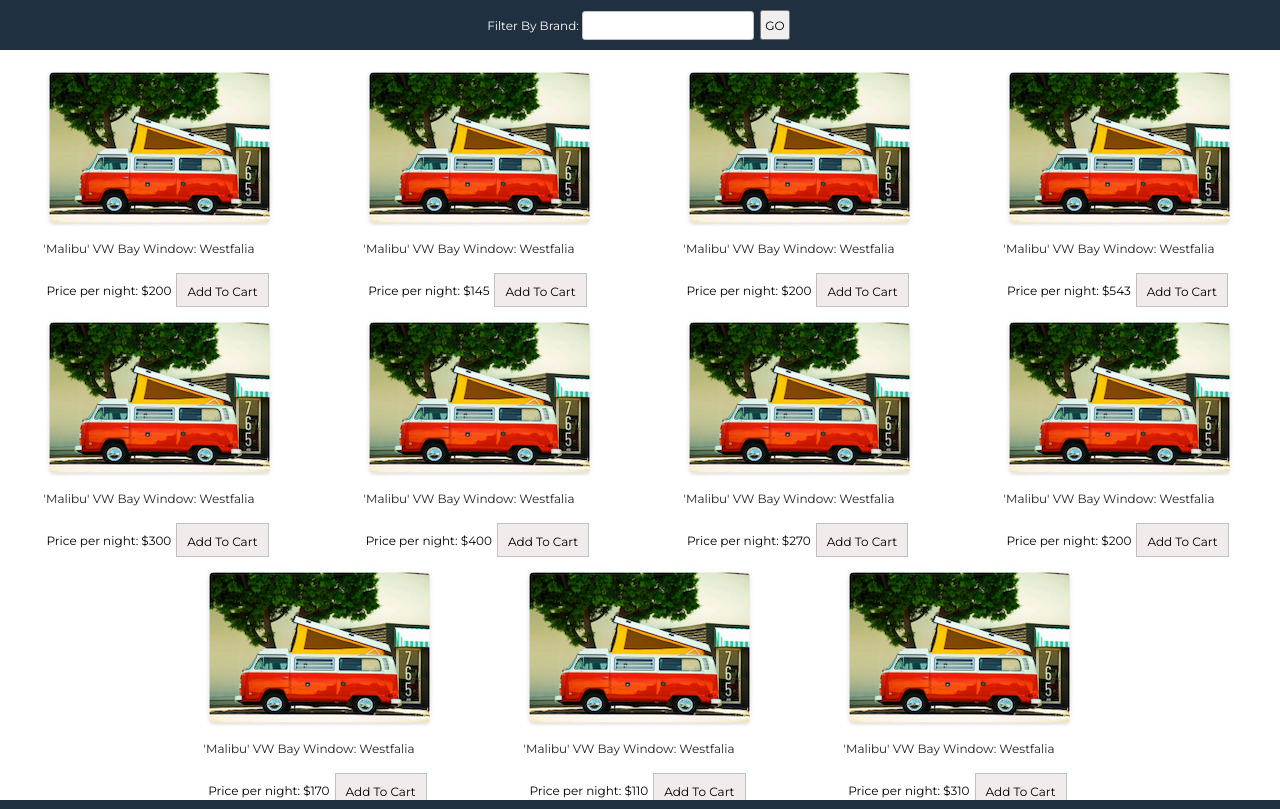
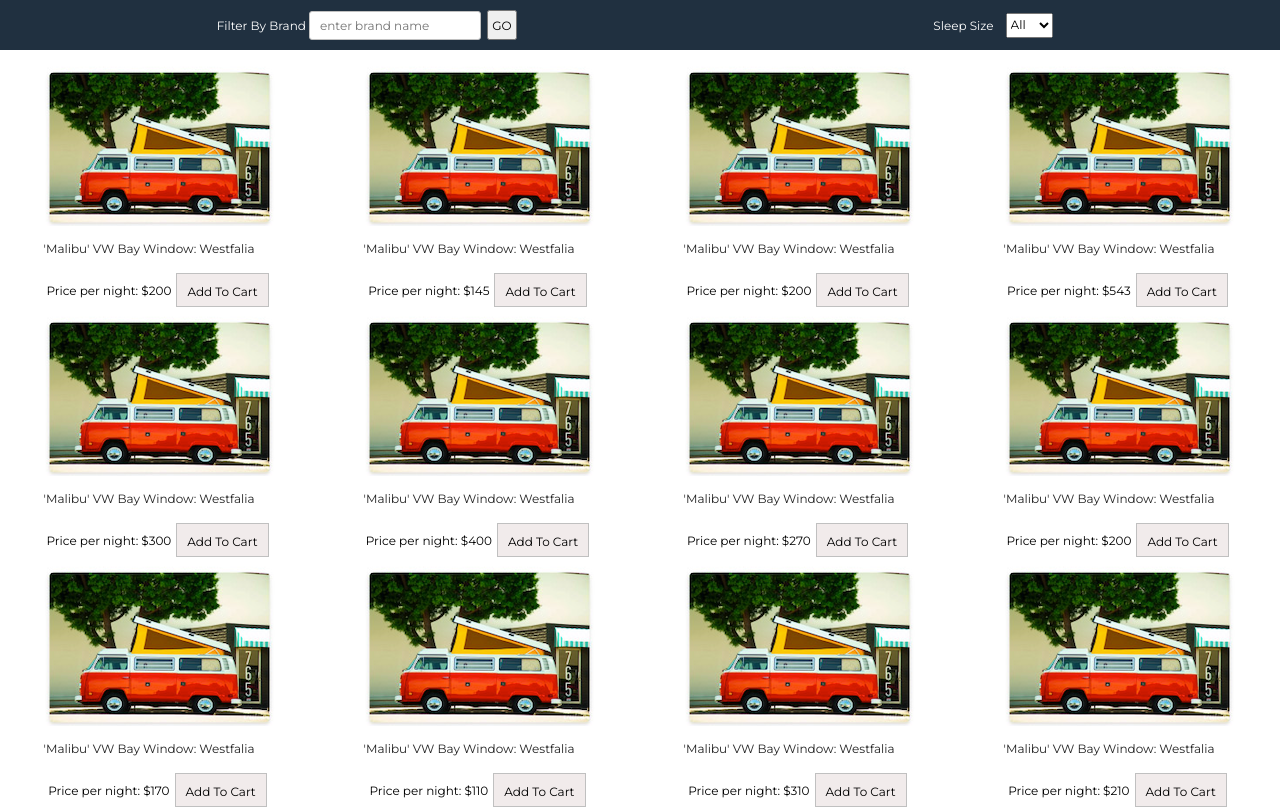
Before and after one commit to fniftaly/outdoorsy, a React (Create React App) app: page / in a window 1280 px wide. Shown: the top 809 px of the page. Built offline with nearby package versions, Linux system fonts and the light colour scheme.

Commit message:
animation and details page

```diff
--- a/package.json
+++ b/package.json
@@ -8,6 +8,8 @@
     "@testing-library/user-event": "^7.1.2",
     "react": "^16.13.1",
     "react-dom": "^16.13.1",
+    "react-modal": "^3.11.2",
+    "react-reveal": "^1.2.2",
     "react-scripts": "3.4.3"
   },
   "scripts": {
--- a/src/App.js
+++ b/src/App.js
@@ -1,23 +1,59 @@
-import React, { useState } from "react";
+import React, { useState, useMemo } from "react";
 import data from "./data.json";
 import Products from "./components/Products";
-// testing reopo
+import Filter from "./components/Filter";
+
 function App() {
   const [state, setState] = useState({
     products: data.products,
-    sleeps: 0,
+    sleeps: "",
     sort: "",
+    brand: "",
   });
+  const handleInput = (e) => {
+    console.log("IN: " + e.target.value);
+    if (e.target.value === "") {
+      setState({
+        brand: e.target.value.toLowerCase(),
+        products: data.products,
+      });
+    } else {
+      setState({
+        brand: e.target.value.toLowerCase(),
+        products: data.products.filter(
+          (product) =>
+            product.brand.toLowerCase() === e.target.value.toLowerCase()
+        ),
+        // products: data.products.filter((product) => {
+        //   return product.brand.indexOf(state.brand.toLowerCase()) !== -1;
+        // }),
+      });
+    }
+  };
+
+  const handleSelectSs = (e) => {
+    console.log("IN: " + e.target.value);
+    if (e.target.value === "") {
+      setState({ sleeps: e.target.value, products: data.products });
+    } else {
+      setState({
+        sleeps: e.target.value,
+        products: data.products.filter(
+          (product) => product.sleeps == e.target.value
+        ),
+      });
+    }
+  };
+
   return (
     <div className="grid-container">
       <header>
-        <div className="header-div">
-          Filter By Brand:
-          <input className="input" type="text" name="search" value="" />
-          <button type="GO" className="btn-go">
-            GO
-          </button>
-        </div>
+        <Filter
+          input={state.input}
+          handleInput={handleInput}
+          sleeps={state.sleeps}
+          handleSelectSs={handleSelectSs}
+        />
       </header>
       <main>
         <div className="content">
--- /dev/null
+++ b/src/components/Filter.js
@@ -0,0 +1,34 @@
+import React from "react";
+
+const Filter = ({ input, handleInput, sleeps, handleSelectSs }) => {
+  return (
+    <div className="filtrer-components">
+      <div className="header-div">
+        Filter By Brand
+        <input
+          placeholder="enter brand name"
+          className="input"
+          type="text"
+          name="input"
+          value={input}
+          onChange={handleInput}
+        />
+        <button type="GO" className="btn-go">
+          GO
+        </button>
+      </div>
+      <div className="filter-by-sleep">
+        Sleep Size
+        <select className="select-ss" value={sleeps} onChange={handleSelectSs}>
+          <option value="">All</option>
+          <option value="1">ss-1</option>
+          <option value="2">ss-2</option>
+          <option value="3">ss-3</option>
+          <option value="4">ss-4</option>
+        </select>
+      </div>
+    </div>
+  );
+};
+
+export default Filter;
--- a/src/components/Products.js
+++ b/src/components/Products.js
@@ -1,14 +1,26 @@
-import React from "react";
+import React, { useState } from "react";
 import { formatCurrency } from "../util/FormatCurrency";
+import Modal from "react-modal";
+import Fade from "react-reveal/Fade";
+import Zoom from "react-reveal/Zoom";
+const Products = ({ products }) => {
+  const [product, setProduct] = useState(null);
 
-const Products = ({ products }) => {
+  const openModal = (product) => {
+    setProduct(product);
+  };
+  const closeModal = () => {
+    setProduct(null);
+  };
+
   return (
     <div>
+      <Fade bottom>
         <ul className="products">
           {products.map((product) => (
             <li key={product.id}>
               <div className="product">
-              <a href={"#" + product.id}>
+                <a href={"#" + product.id} onClick={() => openModal(product)}>
                   <img src={product.image} alt={product.name} />
                   <p>{product.description}</p>
                 </a>
@@ -20,8 +32,70 @@
             </li>
           ))}
         </ul>
+      </Fade>
+      {product && (
+        <Modal
+          isOpen={true}
+          onRequestClose={closeModal}
+          contentLabel="Modal"
+          appElement={document.getElementById("root")}
+        >
+          <Zoom>
+            <div>Modal View</div>
+            <button className="close-modal" onClick={closeModal}>
+              x
+            </button>
+            <div style={styles.modalInfo}>
+              <img
+                style={styles.modalImg}
+                src={product.image}
+                alt={product.name}
+              />
+              <div>
+                <p>
+                  <strong>Type {product.type}</strong>
+                </p>
+                <p>
+                  <strong>{product.name}</strong>
+                </p>
+                <p>{product.description}</p>
+                <p>Sleep Size {product.sleeps}</p>
+                <p>Brand: {product.brand}</p>
+                <div>
+                  <div>
+                    Price per night{"  "}
+                    {formatCurrency(product.price)}
+                  </div>
+                  <button style={styles.modalBtn}>For some action</button>
+                </div>
+              </div>
+            </div>
+          </Zoom>
+        </Modal>
+      )}
     </div>
   );
 };
 
+const styles = {
+  modalImg: {
+    width: 200,
+    height: 200,
+    display: "flex",
+  },
+  modalInfo: {
+    display: "flex",
+    flexWrap: "wrap",
+    flexDirection: "row",
+    justifyContent: "space-evenly",
+    alignItems: "center",
+  },
+  modalBtn: {
+    padding: 0,
+    height: 30,
+    width: 150,
+    marginTop: 20,
+  },
+};
+
 export default Products;
--- a/src/data.json
+++ b/src/data.json
@@ -1,107 +1,169 @@
 {
-	"products": [{
+  "products": [
+    {
       "id": "100",
       "name": "",
       "image": "/imgs/sample.png",
-			"type": "rv",
+      "type": "RV",
       "description": "'Malibu' VW Bay Window: Westfalia",
-			"price": 200.00,
+      "price": 200.0,
       "sleeps": 3,
-			"zipcode": ""
-		}, {
+      "zipcode": "",
+      "brand": "Toyota"
+    },
+    {
       "id": "101",
       "name": "",
       "image": "/imgs/sample.png",
-			"type": "rv",
+      "type": "RV",
       "description": "'Malibu' VW Bay Window: Westfalia",
-			"price": 145.00,
+      "price": 145.0,
       "sleeps": 1,
-			"zipcode": ""
-		}, {
+      "zipcode": "",
+      "brand": "Ford"
+    },
+    {
       "id": "102",
       "name": "",
       "image": "/imgs/sample.png",
-			"type": "rv",
+      "type": "RV",
       "description": "'Malibu' VW Bay Window: Westfalia",
-			"price": 200.00,
+      "price": 200.0,
       "sleeps": 2,
-			"zipcode": ""
-		}, {
+      "zipcode": "",
+      "brand": "Subaru"
+    },
+    {
       "id": "103",
       "name": "",
       "image": "/imgs/sample.png",
-			"type": "rv",
+      "type": "Van",
       "description": "'Malibu' VW Bay Window: Westfalia",
-			"price": 543.00,
+      "price": 543.0,
       "sleeps": 4,
-			"zipcode": ""
-		}, {
+      "zipcode": "",
+      "brand": "Toyota"
+    },
+    {
       "id": "104",
       "name": "",
       "image": "/imgs/sample.png",
-			"type": "rv",
+      "type": "Coach",
       "description": "'Malibu' VW Bay Window: Westfalia",
-			"price": 300.00,
+      "price": 300.0,
       "sleeps": 2,
-			"zipcode": ""
-		}, {
+      "zipcode": "",
+      "brand": "Dodge"
+    },
+    {
       "id": "105",
       "name": "",
       "image": "/imgs/sample.png",
-			"type": "rv",
+      "type": "RV",
       "description": "'Malibu' VW Bay Window: Westfalia",
-			"price": 400.00,
+      "price": 400.0,
       "sleeps": 3,
-			"zipcode": ""
-		}, {
+      "zipcode": "",
+      "brand": "Ford"
+    },
+    {
       "id": "106",
       "name": "",
       "image": "/imgs/sample.png",
       "type": "rv",
       "description": "'Malibu' VW Bay Window: Westfalia",
-			"price": 270.00,
+      "price": 270.0,
       "sleeps": 2,
-			"zipcode": ""
+      "zipcode": "",
+      "brand": "Chevrolet"
     },
     {
       "id": "107",
       "name": "",
       "image": "/imgs/sample.png",
-			"type": "rv",
+      "type": "RV",
       "description": "'Malibu' VW Bay Window: Westfalia",
-			"price": 200.00,
+      "price": 200.0,
       "sleeps": 2,
-			"zipcode": ""
+      "zipcode": "",
+      "brand": "Ford"
     },
     {
       "id": "108",
       "name": "",
       "image": "/imgs/sample.png",
-			"type": "rv",
+      "type": "RV",
       "description": "'Malibu' VW Bay Window: Westfalia",
-			"price": 170.00,
+      "price": 170.0,
       "sleeps": 1,
-			"zipcode": ""
+      "zipcode": "",
+      "brand": "Subaru"
     },
     {
       "id": "109",
       "name": "",
       "image": "/imgs/sample.png",
-			"type": "rv",
+      "type": "RV",
       "description": "'Malibu' VW Bay Window: Westfalia",
-			"price": 110.00,
+      "price": 110.0,
       "sleeps": 2,
-			"zipcode": ""
+      "zipcode": "",
+      "brand": "Ford"
     },
     {
       "id": "110",
       "name": "",
       "image": "/imgs/sample.png",
-			"type": "rv",
+      "type": "RV",
       "description": "'Malibu' VW Bay Window: Westfalia",
-			"price": 310.00,
+      "price": 310.0,
       "sleeps": 3,
-			"zipcode": ""
+      "zipcode": "",
+      "brand": "Toyota"
+    },
+    {
+      "id": "111",
+      "name": "",
+      "image": "/imgs/sample.png",
+      "type": "RV",
+      "description": "'Malibu' VW Bay Window: Westfalia",
+      "price": 210.0,
+      "sleeps": 4,
+      "zipcode": "",
+      "brand": "Coach"
+    },
+    {
+      "id": "112",
+      "name": "",
+      "image": "/imgs/sample.png",
+      "type": "RV",
+      "description": "'Malibu' VW Bay Window: Westfalia",
+      "price": 90.0,
+      "sleeps": 1,
+      "zipcode": "",
+      "brand": "Coach"
+    },
+    {
+      "id": "113",
+      "name": "",
+      "image": "/imgs/sample.png",
+      "type": "RV",
+      "description": "'Malibu' VW Bay Window: Westfalia",
+      "price": 187.0,
+      "sleeps": 2,
+      "zipcode": "",
+      "brand": "Airstream"
+    },
+    {
+      "id": "114",
+      "name": "",
+      "image": "/imgs/sample.png",
+      "type": "Van",
+      "description": "'Malibu' VW Bay Window: Westfalia",
+      "price": 110.0,
+      "sleeps": 1,
+      "zipcode": "",
+      "brand": "Toyota "
     }
   ]
 }
--- a/src/index.css
+++ b/src/index.css
@@ -62,10 +62,16 @@
   background-color: #203040;
   color: #ffffff;
   display: flex;
-  justify-content: center;
+  justify-content: space-around;
   align-items: center;
   padding: 1rem;
 
+}
+
+.filtrer-components {
+  display: flex;
+  justify-content: space-around;
+  width: 100%;
 }
 
 header .btn-go {
@@ -73,6 +79,18 @@
   width: 3rem;
   padding: .3rem;
   margin: .1rem .3rem;
+}
+
+.filtrer-components .filter-by-sleep {
+  width: 13rem;
+  display: flex;
+  justify-content: senter;
+  align-items: center;
+}
+
+.filtrer-components .filter-by-sleep .select-ss {
+  margin-left: 1.2rem;
+  height: 2.5rem;
 }
 
 header a {
```
Also changed, not shown: 1 other file (tests, documents, lock files or other folders). Lines whose indentation alone changed are shown as unchanged.
